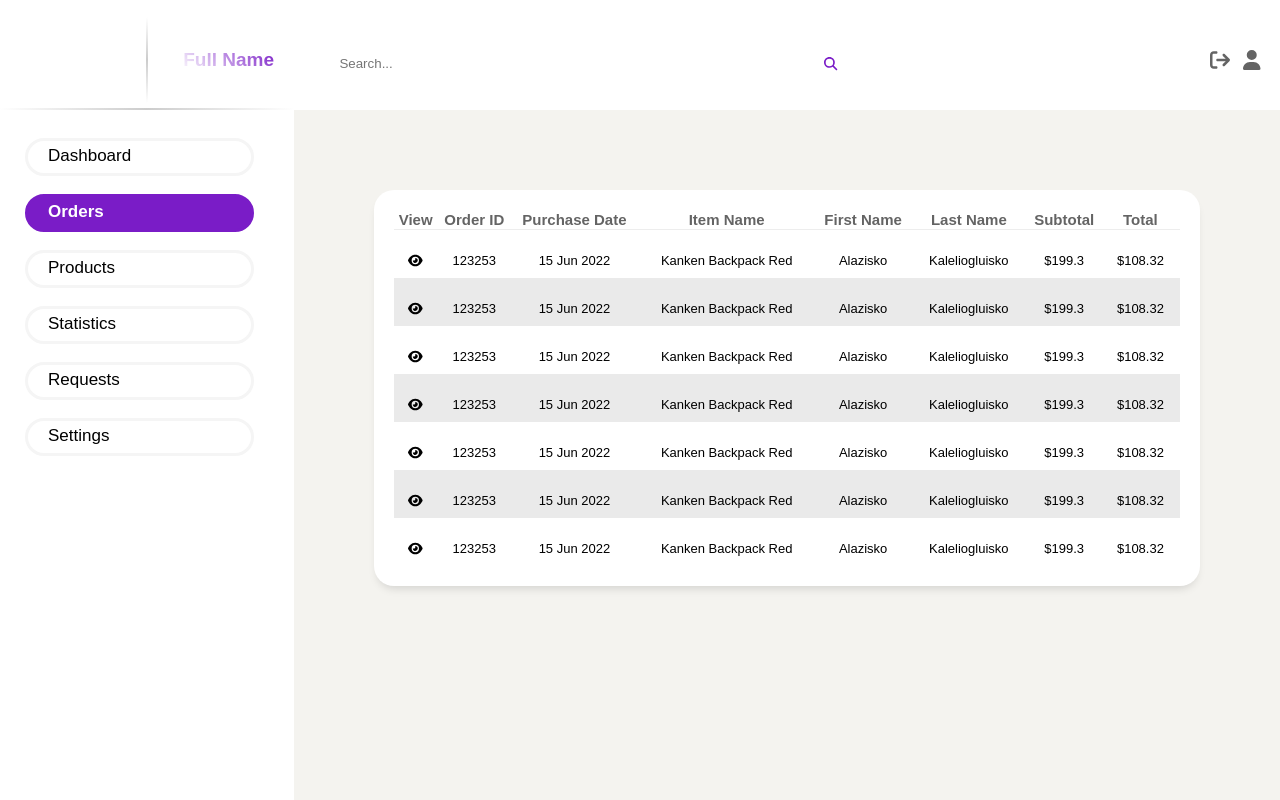
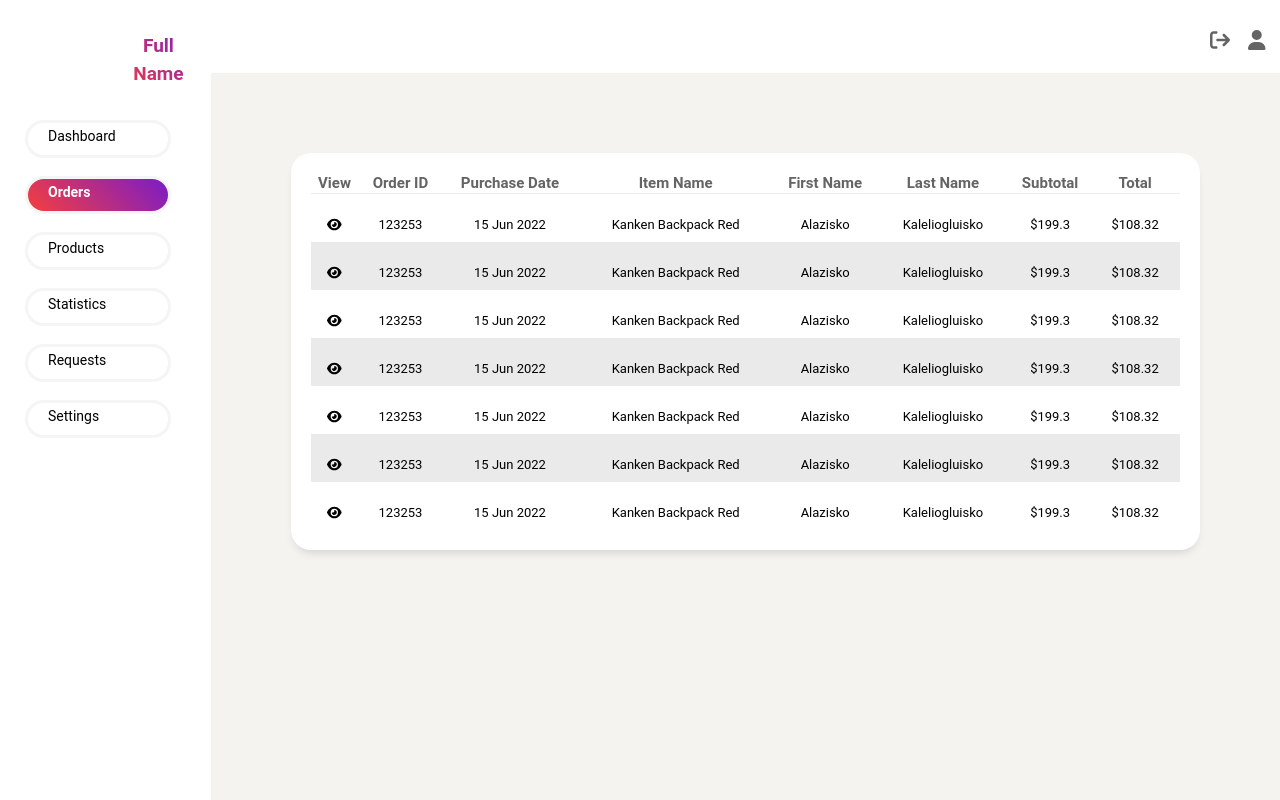
Before and after one commit to Akaleli1/admin-dashboard, a React (Create React App) app: page / in a window 1280 px wide. Shown: the top 800 px of the page. Built offline with nearby package versions, Linux system fonts and the light colour scheme.

Commit message:
Adjusments made on Navbar and Hamburger Menu(Hambar)

```diff
--- a/src/components/Hambar/index.jsx
+++ b/src/components/Hambar/index.jsx
@@ -10,12 +10,10 @@ function Hambar() {
               <img className="ham-logo" src="http://localhost:3000/favicon.ico" alt="" />
             </div>
           </section>
-          <hr className="vl solid" />
           <section className="ham-user-section">
             <h4 className="ham-user-section-name">Full Name</h4>
           </section>
         </div>
-        <hr className="hl solid" />
         <div className="ham-menu">
           <ul className="ham-menu-ulist">
             <li className="ham-menu-list-element">Dashboard</li>
--- a/src/components/Navbar/index.jsx
+++ b/src/components/Navbar/index.jsx
@@ -9,13 +9,13 @@ import {
 function Navbar() {
   return (
     <div className="navbar-container">
-        <div className="search-section">
+        {/* <div className="search-section">
          <input className="search-box" type="text" placeholder="Search..." />
          <button className="search-btn">
           <FontAwesomeIcon className="magnifying-glass" icon={faMagnifyingGlass} />
          </button>
 
-        </div>
+        </div> */}
         <div className="auth-section">
           <FontAwesomeIcon className="auth-section-icon-user" icon={faUser} />
           <FontAwesomeIcon className="auth-section-icon-arrow" icon={faArrowRightFromBracket} />
--- a/src/styles/dashboard/hambar/styles.scss
+++ b/src/styles/dashboard/hambar/styles.scss
@@ -4,7 +4,7 @@
     left: 0px;
     top: 0px;
     background-color: #ffffff;
-    flex: 23%;
+    flex: 10%;
     @media screen and (max-width: 800px) {
         display: none;
     }
@@ -37,7 +37,6 @@
     height: 100%;
     flex:30%;
 
-    font-family: 'Roboto';
     font-style: normal;
     font-weight: 400;
     font-size: 19px;
@@ -49,8 +48,7 @@
 }
 
 .ham-user-section-name{
-    margin-left: 25px;
-    background-image: linear-gradient(45deg, #ffffff, #7a1cc7);
+    background-image: linear-gradient(45deg, #f53e3e, #7a1cc7);
     background-size: 100%;
     background-repeat: repeat;
     -webkit-background-clip: text;
@@ -76,7 +74,7 @@
     border-style: solid;
     border-radius: 22px;
     font-weight:400;
-    font-size: 17px;
+    font-size: 14px;
     border-color: whitesmoke;
     background-color: white;
     padding-top: 5px;
@@ -85,16 +83,15 @@
     height: 25px;
     transition: font-weight .1s;
     &:hover,&::after,&:active {
-        font-weight: bold;
-        background-color: #7a1cc7;
+        background-image: linear-gradient(45deg, #f53e3e, #7a1cc7);
         color: white;
-        border-color: #7a1cc7;
+        background-image: linear-gradient(45deg, #f53e3e, #7a1cc7);
         text-decoration:none;
     }
 }
 .ham-menu-list-element.active{
     font-weight: bold;
-    background-color: #7a1cc7;
+    background-image: linear-gradient(45deg, #f53e3e, #7a1cc7);
     color: white;
-    border-color: #7a1cc7;
+    background-image: linear-gradient(45deg, #f53e3e, #7a1cc7);
 }
--- a/src/styles/home/navbar/styles.scss
+++ b/src/styles/home/navbar/styles.scss
@@ -1,6 +1,6 @@
 .navbar-container{
     background-color: #ffffff;
-    flex: 11;
+    flex: 7;
     display: flex;
 }
 
@@ -20,21 +20,24 @@
     height: 90%;
     border-bottom-left-radius: 8px;
     border-top-left-radius: 8px;
-    border:0;
+    border:0.5px solid #7a1cc7;
+
     padding-left: 15px;
+
 }
-
+input:focus{
+    outline: none !important;
+    border:0.5px solid red;
+    box-shadow: 0 0 10px #7a1cc7;
+}
 .search-btn{
     border:0;
     flex:1 ;
     height: 100%;
     border-bottom-right-radius: 8px;
     border-top-right-radius: 8px;
-    border: 0;
-    :active{
-        border: 0;
+    border:0.5px solid #7a1cc7;
 
-    }
     color: #7a1cc7;
     background-color: white ;
     transition: all .3s;
@@ -56,8 +59,8 @@
 }
 .auth-section-icon-user{
     position: absolute;
-    top: 0px;
-    right: 20px;
+    top: -20px;
+    right: 15px;
     color: rgb(100, 100, 100);
     transition: color .3s;
     &:hover{
@@ -66,7 +69,7 @@
 }
 .auth-section-icon-arrow{
     position: absolute;
-    top: 0px;
+    top: -20px;
     right: 50px;
     color: rgb(100, 100, 100);
     transition: color .3s;
--- a/src/styles/styles.scss
+++ b/src/styles/styles.scss
@@ -7,7 +7,7 @@
 @import 'orders/styles.scss';
 
 * {
-  font-family: Arial, Helvetica, sans-serif;
+  font-family: 'Roboto', Arial, Helvetica, sans-serif;
   -webkit-font-smoothing: antialiased;
   -moz-osx-font-smoothing: grayscale;
 
```
